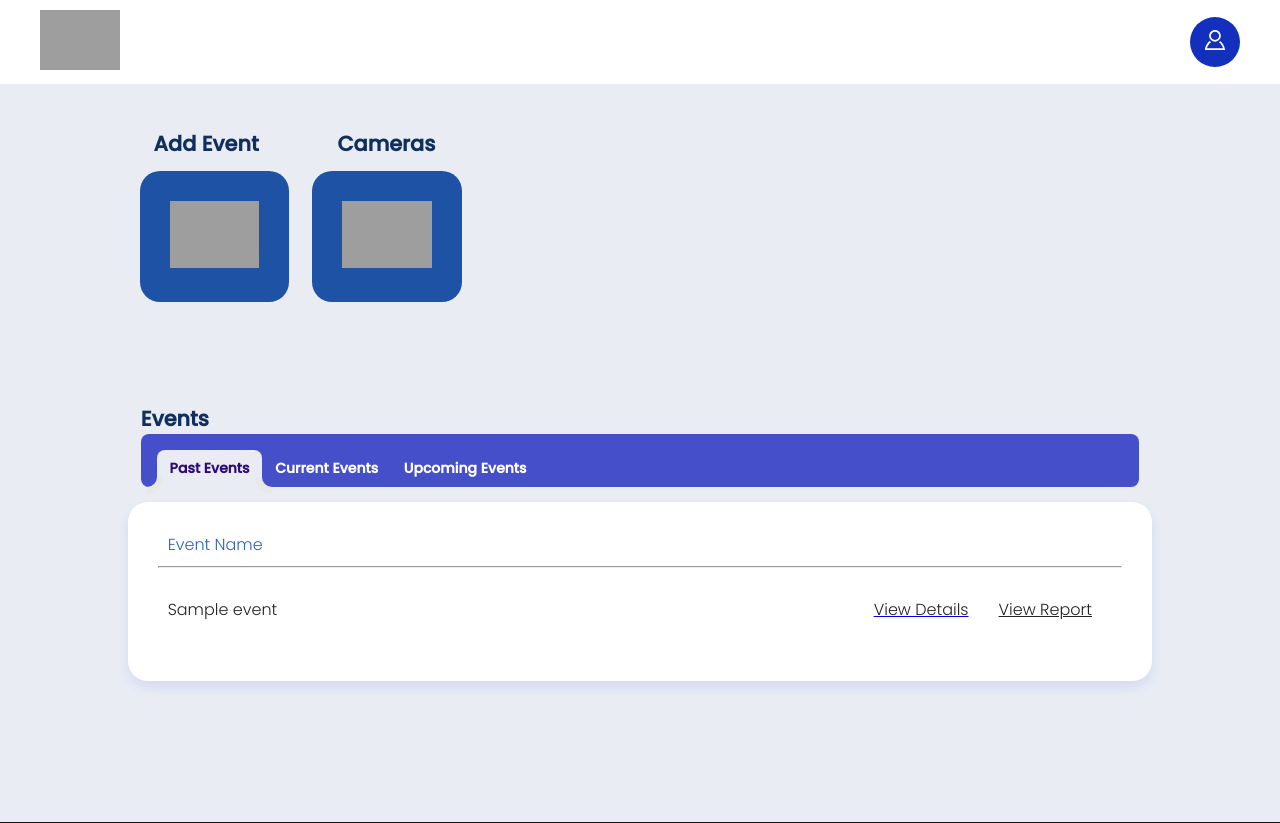
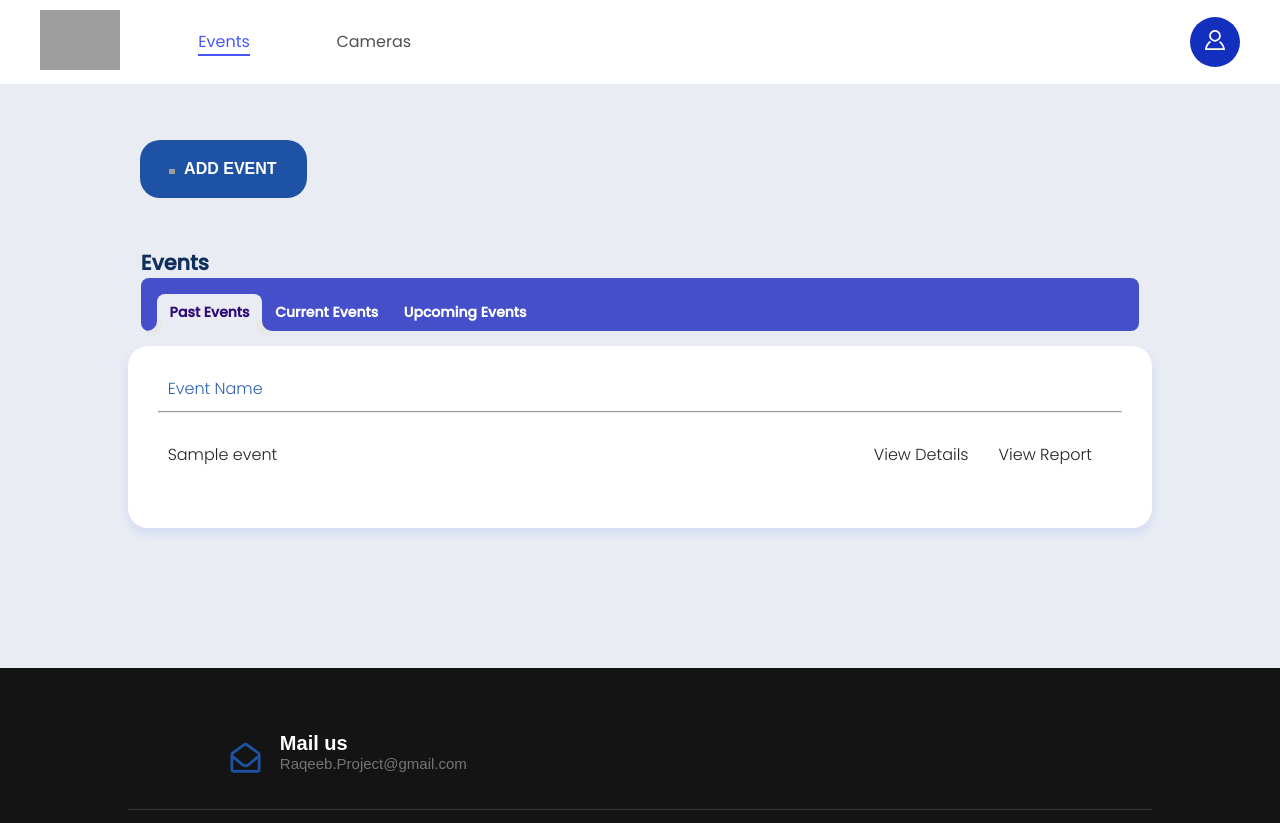
Before and after one commit to Mram-ui/2024-25_GP_02, a PHP site: page /userHome.php in a window 1280 px wide. Shown: the top 823 px of the page. Run offline with PHP 8.4, Linux system fonts and the light colour scheme; the visitor is signed in with stand-in values (Sample User, id 1); tables that the repository leaves empty or names only in its code hold one stand-in row (values such as "Sample post"); some web fonts are replaced; grey boxes are pictures that could not be loaded.

Commit message:
Update userHome.php

```diff
--- a/WebsitePages/Back-End/PHP/userHome.php
+++ b/WebsitePages/Back-End/PHP/userHome.php
@@ -1,6 +1,40 @@
 <?php
+//NEW CODE:
+    // DB connection
+    $servername = "localhost";
+    $username = "root";
+    $password = "";
+    $dbname = "raqeebdb";
+
     session_start();
+    if (!isset($_SESSION['CompanyID'])) {
+        // Redirect to login if not logged in
+        header("Location: login.php");
+        exit;
+    }
+
+    $companyID = $_SESSION['CompanyID'];
+
+    $conn = new mysqli($servername, $username, $password, $dbname);
+
+    // Check connection
+    if ($conn->connect_error) {
+        die("Connection failed: " . $conn->connect_error);
+    }
+
+    // Fetch events from the database for the specific company
+    $sql = "SELECT EventID, EventName, EventStartDate, EventEndDate
+            FROM events
+            WHERE CompanyID = ?";
+    $stmt = $conn->prepare($sql);
+    $stmt->bind_param("i", $companyID);
+    $stmt->execute();
+    $result = $stmt->get_result();
 ?>
+
+
+
+
 
 <!DOCTYPE html>
 <html lang="en">
@@ -97,16 +131,22 @@
             }
 
             .card {
-                width: 13%;
+                display: flex;
+                width: 14.5%;
+                height: 5%;
                 border-radius: 20px;
-                margin-bottom: 5%;
-                padding: 30px 30px;
+                margin-bottom: 1%;
+                padding: 20px 30px;
                 box-sizing: border-box;
                 position: relative;
                 overflow: hidden;
                 margin: 1%;
                 background-color: #1e52a5;
                 transition: all 0.88s cubic-bezier(0.23, 1, 0.32, 1);
+                white-space: nowrap;
+                align-items: center;
+                font-weight: Bold;
+
             }
 
             .card:hover {
@@ -114,7 +154,9 @@
                     0rem 24px 24px rgba(10, 60, 255, 0.09),
                     0rem 55px 33px rgba(10, 60, 255, 0.05),
                     0rem 97px 39px rgba(10, 60, 255, 0.01), 0rem 152px 43px rgba(10, 60, 255, 0);
-                scale: 1.05;
+                scale: 1.02;
+                background-color: #003f91;
+
             }
 
             .card::before {
@@ -155,7 +197,17 @@
 
             .Plus {
                 z-index: 100;
-                width: 100%;
+                width: 96%;
+                margin-left: -5%;
+                align-items: center;
+                margin-top: 10%;
+                padding: 0%;
+            }
+
+            #AddEvent {
+                color: white;
+                margin-left: 8%;
+                padding: 0%;
             }
 
             .text {
@@ -174,7 +226,7 @@
             .listOfEvents h4 {
                 font-family: Poppins;
                 margin-left: 1%;
-                margin-top: 7%;
+                margin-top: 3%;
                 font-size: 130%;
                 color: #112f5e;
                 margin-left: 11%;
@@ -258,8 +310,6 @@
             .UpcomingEvents:hover::after {
                 width: 100%;
             }
-
-
 
             .cardContainerEvents {
                 width: 80%;
@@ -437,6 +487,10 @@
                 border-bottom-right-radius: 300px;
                 box-shadow: 3px 3px 0px 3px #e8e8e8;
             }
+
+
+
+
 
 
 
@@ -788,6 +842,7 @@
             transform: translateX(
                 calc(var(--burger-diameter) * -1 - var(--burger-line-width))
             );
+
             }
 
             .popup input:checked ~ nav {
@@ -795,6 +850,86 @@
             visibility: visible;
             opacity: 1;
             }
+
+            .NoEvents {
+                margin-top: 3%;
+                text-align: center;
+                font-family: Poppins;
+            }
+             a .EventD{
+                text-decoration: none;
+            }
+
+            .EventD::after {
+                content: "";
+                width: 0%;
+                height: 2px;
+                background: #4a56ff;
+                display: block;
+                margin: auto;
+                left: 0;
+                bottom: -10px;
+                transition: 0.2s;
+            }
+
+            .EventD:hover::after {
+                width: 100%;
+            }
+
+            .EventD:hover {
+                color: #4a56ff;
+            }
+
+
+           ul li {
+                text-align: left;
+                margin-left: -135%;
+                list-style: none;
+                display: inline-block;
+                padding: 8px 12px;
+                position: relative;
+                color: black;
+                font-weight: lighter;
+            }
+
+            ul li a {
+                color: #504f4f;
+                text-decoration: none;
+                font-family: 'Poppins', sans-serif;
+            }
+
+            ul li::after {
+                content: "";
+                width: 0;
+                height: 2px;
+                background: #4a56ff;
+                display: block;
+                margin: auto;
+                left: 0;
+                bottom: -10px;
+                transition: 0.2s;
+            }
+
+            ul li:hover::after {
+                width: 100%;
+            }
+
+            ul li a:hover {
+                color: #4a56ff;
+            }
+
+            ul li.active a {
+                color: #4a56ff;
+            }
+
+            ul li.active::after {
+                width: 100%;
+            }
+
+
+
+
+
 
                 /* ---- End USER style */
 
@@ -816,7 +951,25 @@
             <div class="logo">
                 <a href="../../Back-End/PHP/userHome.php"><img src="../../images/Logo2.png" alt="Company Logo"></a>
             </div>
+            <ul>
+                <li><a href="../../Back-End/PHP/cameras.php">Cameras</a></li>
+                <li><a href="../../Back-End/PHP/userHome.php">Events</a></li>
+            </ul>
+            <script>
+                const currentPath = window.location.pathname;
+
+                const menuItems = document.querySelectorAll('ul li');
+
+                menuItems.forEach((item) => {
+                    const link = item.querySelector('a');
+
+                    if (link.href.includes(currentPath)) {
+                        item.classList.add('active');
+                    }
+                });
+            </script>
             <nav>
+
                 <!-- <a href="../../Back-End/PHP/accountDetails.php"><img src="../../images/user.png" alt="userCompany"></a> -->
                 <label class="popup"> <input type="checkbox" /> <div tabindex="0" class="burger">
                     <a href="../../Back-End/PHP/accountDetails.php">
@@ -834,19 +987,20 @@
                 </label>
             </nav>
         </header>
+
             <main>
                 <div class="mainContainer">
                     <div class="text">
-                        <h4 id="AddEvent">Add Event</h4>
-                        <h4 id="Cameras" class="Addcamera">Cameras</h4>
+<!--                        <h4 id="Cameras" class="Addcamera">Cameras</h4>-->
                     </div>
                     <div class="Cards">
                         <div class="card">
                             <a href="addEvent.php"><img class="Plus" src="../../images/plus.png" alt="Plus"></a>
+                            <h4 id="AddEvent">ADD EVENT</h4>
                         </div>
-                        <div class="card">
-                            <a href="cameras.php"><img class="camera" src="../../images/Camera.png" alt="camera"></a>
-                        </div>
+<!--                        <div class="card">
+                            <a href="../../Back-End/PHP/cameras.php"><img class="camera" src="../../images/Camera.png" alt="camera"></a>
+                        </div>-->
                     </div>
                     <div id="listOfEvents" class="listOfEvents">
                         <h4>Events</h4>
@@ -929,31 +1083,38 @@
                         <hr class="BreakLine">
 
                        <div class="PE">
+                            <?php if (empty($pastEvents)): ?>
+                                <p class="NoEvents">No past events available.</p>
+                            <?php else: ?>
                                 <?php foreach ($pastEvents as $index => $event): ?>
                                     <div class="EventsDetalisDes">
                                         <p class="EventNameD"><?= htmlspecialchars($event['name']); ?></p>
                                         <div class="eventLinks">
-                                        <a href="../../Back-End/PHP/viewEditEvent.php?eventId=<?= $event['id']; ?>">
+                                            <a href="../../Back-End/PHP/viewEditEvent.php?eventId=<?= $event['id']; ?>" style="text-decoration: none;">
                                                 <p class="EventD">View Details</p>
                                             </a>
-                                        <a href="#" class="EventD"><p>View Report</p></a>
+                                            <a href="#" class="EventD" style="text-decoration: none;"><p>View Report</p></a>
                                         </div>
                                     </div>
-                                <?php if ($index !== count($pastEvents) - 1):?>
+                                    <?php if ($index !== count($pastEvents) - 1): ?>
                                         <hr class="BreakLine">
                                     <?php endif; ?>
                                 <?php endforeach; ?>
+                            <?php endif; ?>
                         </div>
 
                         <div class="CE">
+                            <?php if (empty($currentEvents)): ?>
+                                <p class="NoEvents">No current events available.</p>
+                            <?php else: ?>
                                 <?php foreach ($currentEvents as $index => $event): ?>
                                     <div class="EventsDetalisDes">
                                         <p class="EventNameD"><?= htmlspecialchars($event['name']); ?></p>
                                         <div class="eventLinks">
-                                        <a href="../../Back-End/PHP/viewEditEvent.php?eventId=<?= $event['id']; ?>">
+                                            <a href="../../Back-End/PHP/viewEditEvent.php?eventId=<?= $event['id']; ?>" style="text-decoration: none;">
                                                 <p class="EventD">View Details</p>
                                             </a>
-                                        <a href="../../Back-End/PHP/dashboard.php?eventId=<?= $event['id']; ?>">
+                                            <a href="../../Back-End/PHP/dashboard.php?eventId=<?= $event['id']; ?>" style="text-decoration: none;">
                                                 <p class="EventD">View Dashboard</p>
                                             </a>
                                         </div>
@@ -962,13 +1123,17 @@
                                         <hr class="BreakLine">
                                     <?php endif; ?>
                                 <?php endforeach; ?>
+                            <?php endif; ?>
                         </div>
 
                         <div class="UE">
+                            <?php if (empty($upcomingEvents)): ?>
+                                <p class="NoEvents">No upcoming events available.</p>
+                            <?php else: ?>
                                 <?php foreach ($upcomingEvents as $index => $event): ?>
                                     <div class="EventsDetalisDes">
                                         <p class="EventNameD"><?= htmlspecialchars($event['name']); ?></p>
-                                    <a href="../../Back-End/PHP/viewEditEvent.php?eventId=<?= $event['id']; ?>">
+                                        <a href="../../Back-End/PHP/viewEditEvent.php?eventId=<?= $event['id']; ?>" style="text-decoration: none;">
                                             <p class="EventD">View Details</p>
                                         </a>
                                     </div>
@@ -976,6 +1141,7 @@
                                         <hr class="BreakLine">
                                     <?php endif; ?>
                                 <?php endforeach; ?>
+                            <?php endif; ?>
                         </div>
                     </div>
                 </div>
@@ -1068,7 +1234,7 @@
                                 <div class="footer-widget-heading">
                                     <h3>Useful Links</h3>
                                 </div>
-                                <ul>
+                                <ul class="usfelLinks">
                                     <li><a href="#AddEvent">Add Event</a></li>
                                     <li><a href="#Cameras">Cameras</a></li>
                                     <li><a href="#listOfEvents">List Of Events</a></li>
@@ -1159,5 +1325,6 @@
                 checkRadioButton('PE');
             });
         </script>
+
     </body>
 </html>
```
Lines whose indentation alone changed are shown as unchanged.
